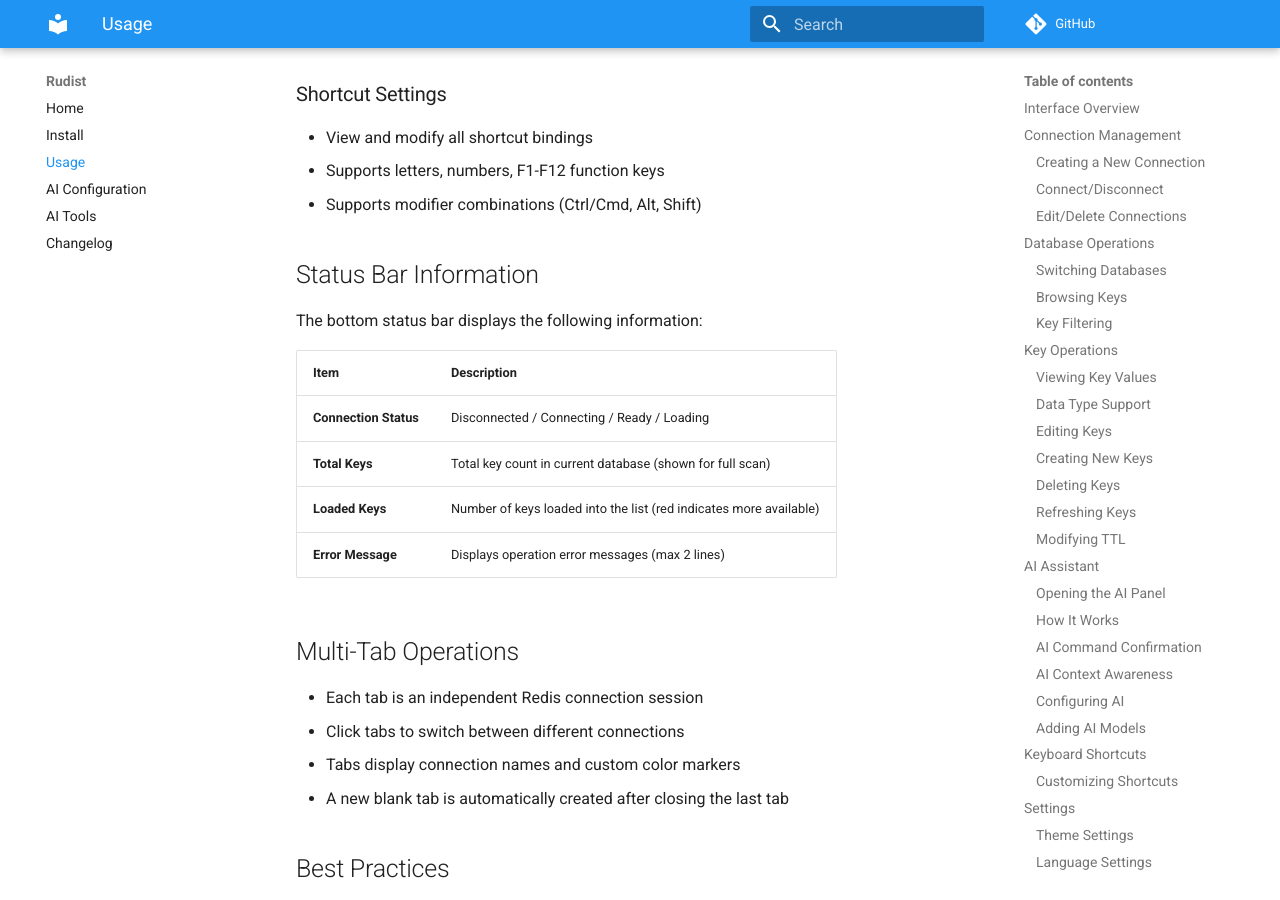
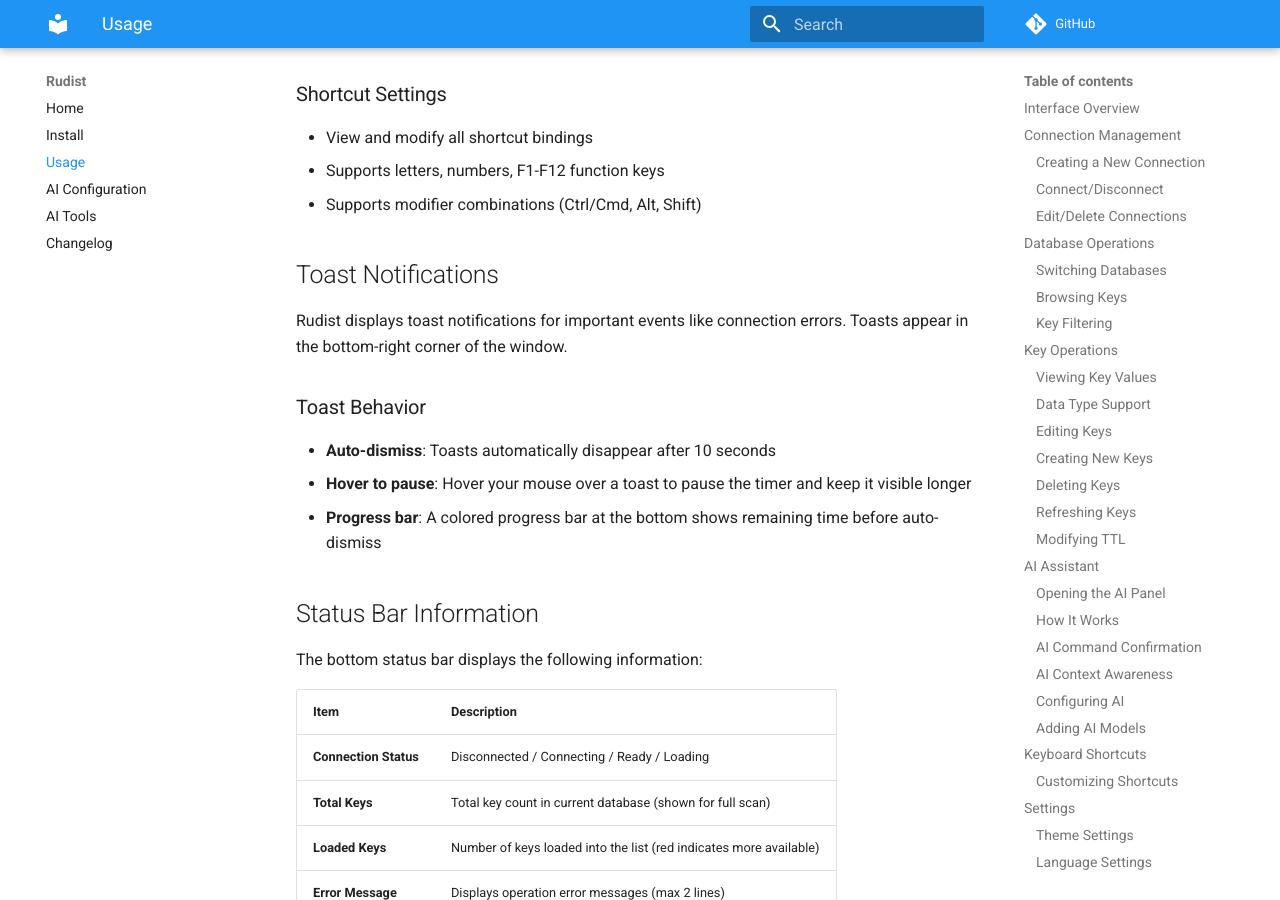
Before and after one commit to davelet/redis-egui-client, an MkDocs documentation site: the page built from docs/usage.md, in a window 1280 px wide and 900 px high, scrolled down 7232 px. Built offline with MkDocs 1.6.1 and Material for MkDocs 9.7.7, drawn with Linux system fonts in a browser that asks for light colours; comment, search, counter and statistics services are not loaded.

Commit message:
docs: update README and changelog for Quick Connect, TLS and Toast features
docs: add toast notification section to usage guide

```diff
--- a/docs/usage.md
+++ b/docs/usage.md
@@ -239,6 +239,16 @@
 - Supports letters, numbers, F1-F12 function keys
 - Supports modifier combinations (Ctrl/Cmd, Alt, Shift)
 
+## Toast Notifications
+
+Rudist displays toast notifications for important events like connection errors. Toasts appear in the bottom-right corner of the window.
+
+### Toast Behavior
+
+- **Auto-dismiss**: Toasts automatically disappear after 10 seconds
+- **Hover to pause**: Hover your mouse over a toast to pause the timer and keep it visible longer
+- **Progress bar**: A colored progress bar at the bottom shows remaining time before auto-dismiss
+
 ## Status Bar Information
 
 The bottom status bar displays the following information:
```
Also changed, not shown: README.md (+2 -0 lines), README.zh-CN.md (+2 -0 lines), docs/changelog.md (+7 -0 lines).
